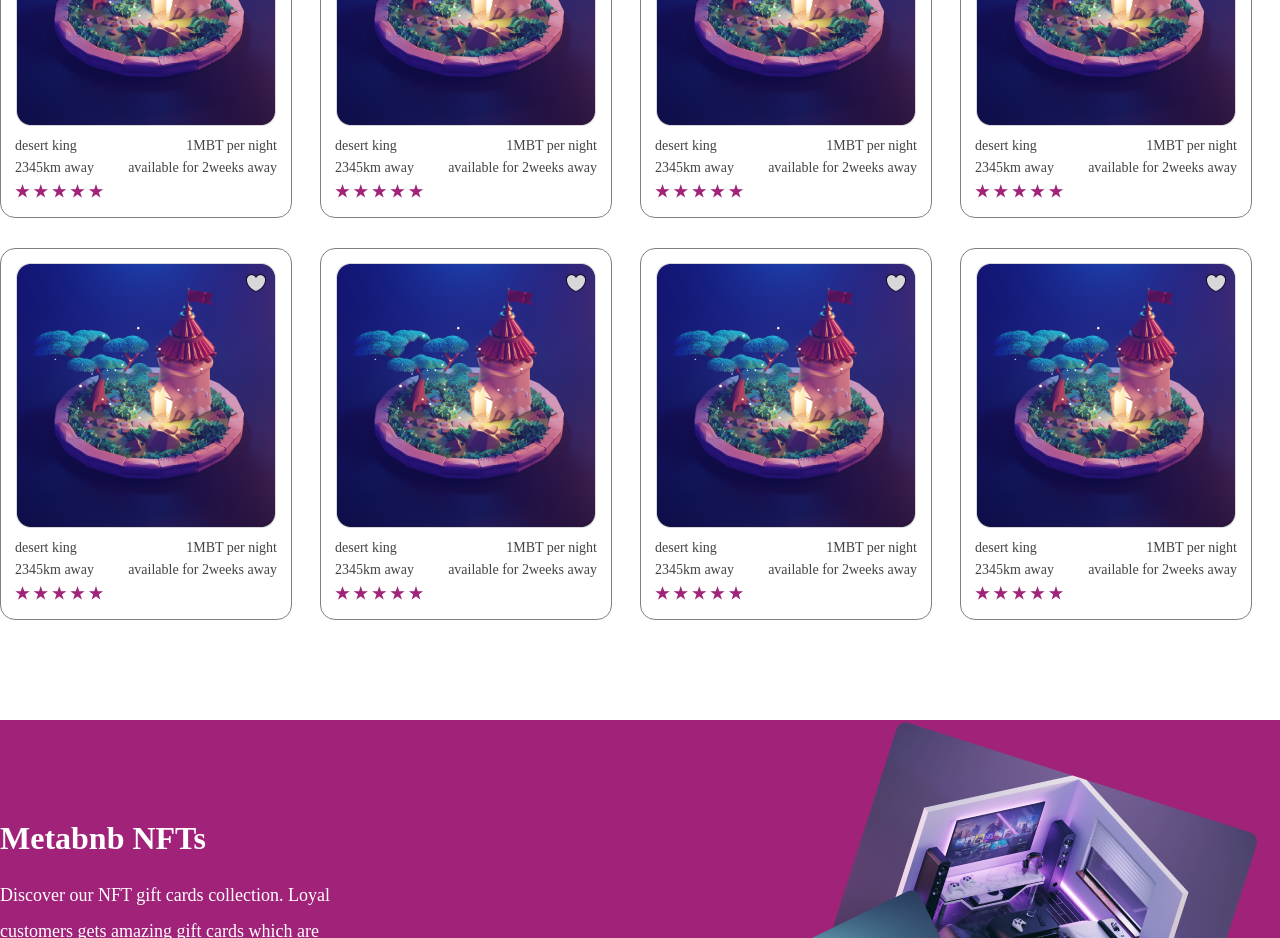
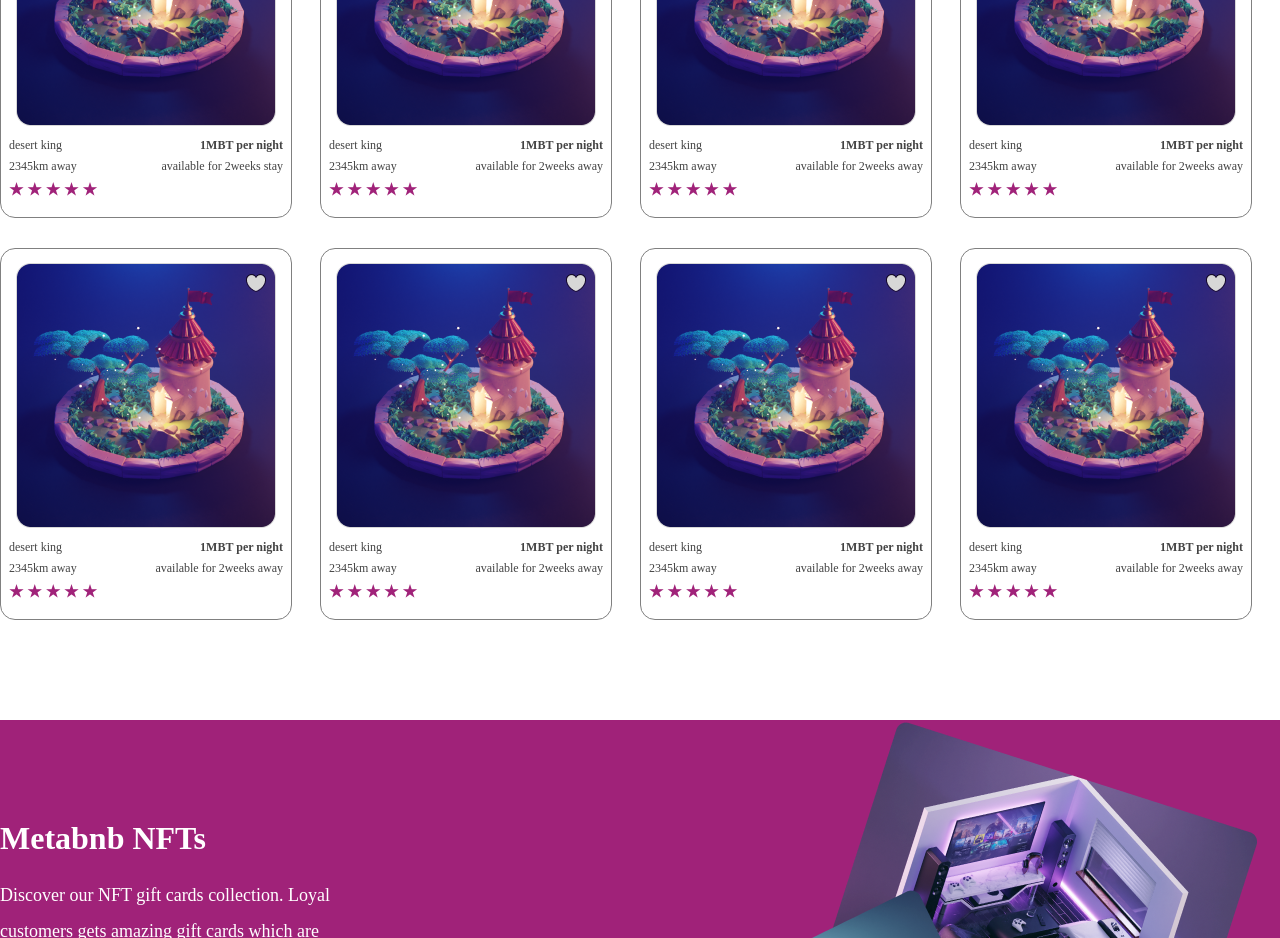
Before and after one commit to chibuzorihueze/meta-bnb, a React (Create React App) app: page / in a window 1280 px wide. Shown: the part 1080-2018 px from the top of the page. Built offline with nearby package versions, Linux system fonts and the light colour scheme; a web font is replaced by a local one.

Commit message:
resytling image footer secondpage

```diff
--- a/src/App.css
+++ b/src/App.css
@@ -176,8 +176,8 @@ span{
 }
 
 .grid-image-footer{
-  margin-left: 14px;
-  margin-right: 14px;
+  margin-left: 8px;
+  margin-right: 8px;
 }
 
 .desert-king{
@@ -186,7 +186,7 @@ span{
 }
 
 .desert-king p{
-  font-size: 14px;
+  font-size: 12px;
   color: #434343;
   margin-bottom: 6px;
 }
--- a/src/components/elements/adventure/index.jsx
+++ b/src/components/elements/adventure/index.jsx
@@ -9,7 +9,7 @@ const Adventure = ({ img, name, price, distance, duration }) => {
       <div className="grid-image-footer">
         <div className="desert-king">
           <p>{name}</p>
-          <p>{price}</p>
+          <p style={{fontWeight:"700"}}>{price}</p>
         </div>
         <div className="desert-king">
           <p>{distance}</p>
--- a/src/components/secondpage.jsx
+++ b/src/components/secondpage.jsx
@@ -8,7 +8,7 @@ const adventures = [
     name: "desert king",
     price: "1MBT per night",
     distance: "2345km away",
-    duration: "available for 2weeks away",
+    duration: "available for 2weeks stay",
     img: metaverseImg,
   },
 
```
